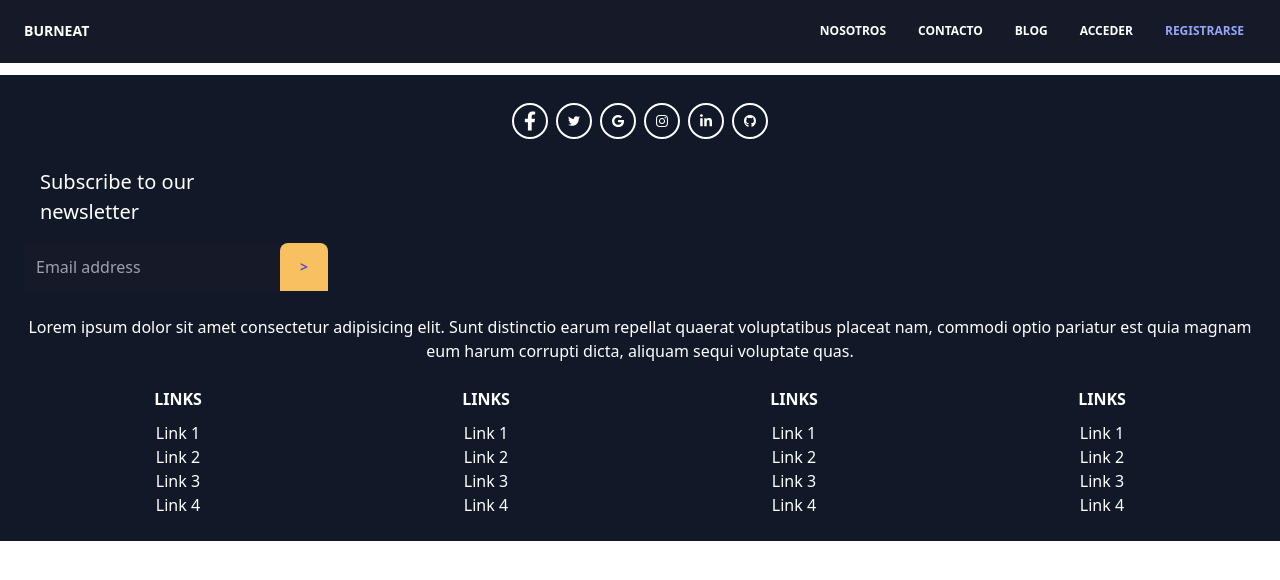
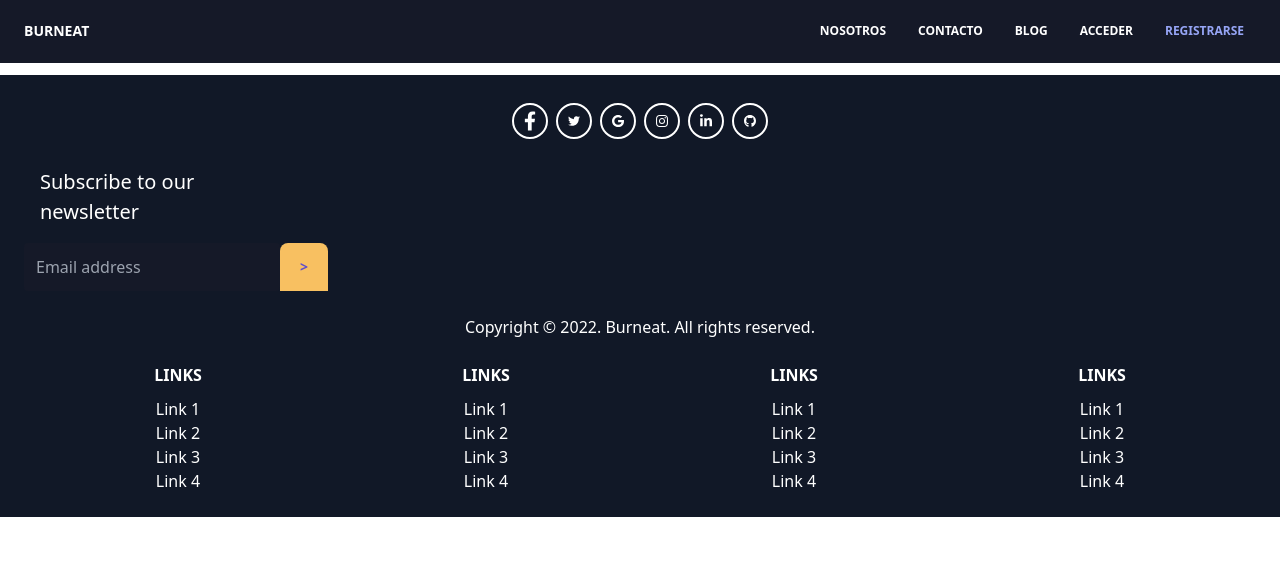
Before and after one commit to matisanchz/Burneat, a React (Vite) app in the folder client/: page / in a window 1280 px wide. Shown: the top 580 px of the page. Built offline with nearby package versions, Linux system fonts and the light colour scheme.

Commit message:
Copyright component

```diff
--- /dev/null
+++ b/client/src/Components/Copyright/Copyright.tsx
@@ -0,0 +1,9 @@
+import React from 'react';
+
+export const Copyright = () => {
+    return (
+        <span className='text-base'>
+            Copyright © 2022. Burneat. All rights reserved.
+        </span>
+    );
+};
--- a/client/src/Components/Footer/Footer.tsx
+++ b/client/src/Components/Footer/Footer.tsx
@@ -1,4 +1,5 @@
 import React, { useState } from 'react'
+import { Copyright } from '../Copyright/Copyright';
 import { Newsletter } from '../Newsletter/Newsletter';
 import { Icon } from './index'
 
@@ -87,11 +88,7 @@ export const Footer: React.FC<FooterProps> = () => {
                         </div>
 
                         <div className="mb-6">
-                            <p>
-                                Lorem ipsum dolor sit amet consectetur adipisicing elit. Sunt distinctio earum
-                                repellat quaerat voluptatibus placeat nam, commodi optio pariatur est quia magnam
-                                eum harum corrupti dicta, aliquam sequi voluptate quas.
-                            </p>
+                            <Copyright/>
                         </div>
 
                         <div className="grid lg:grid-cols-4 md:grid-cols-2">
```
